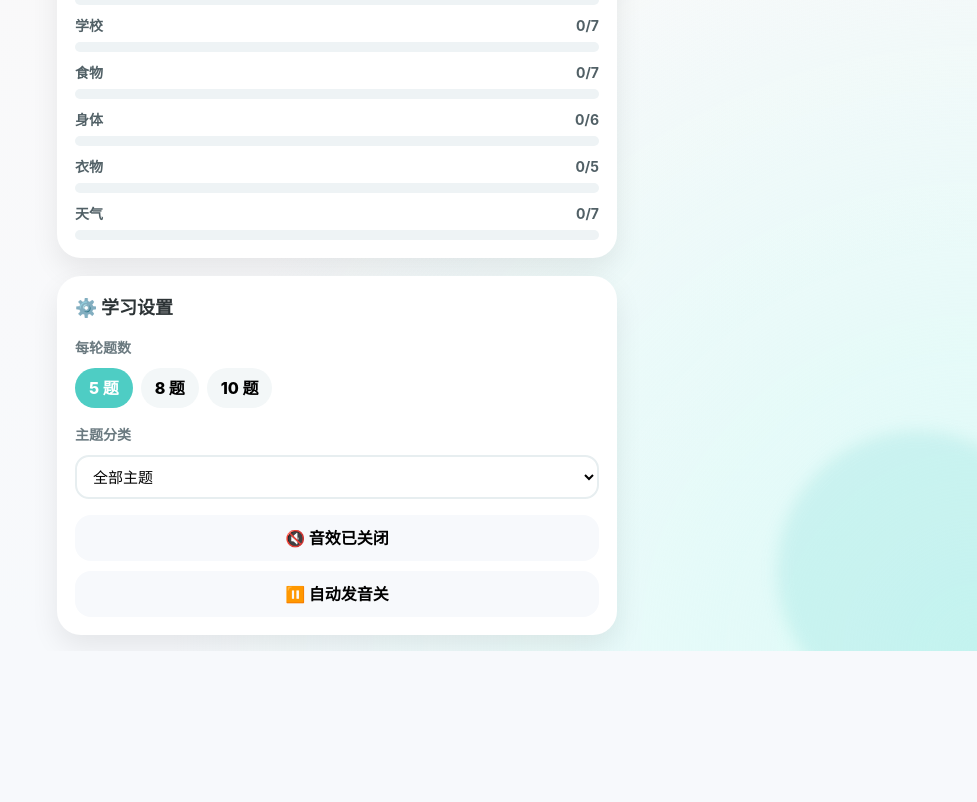
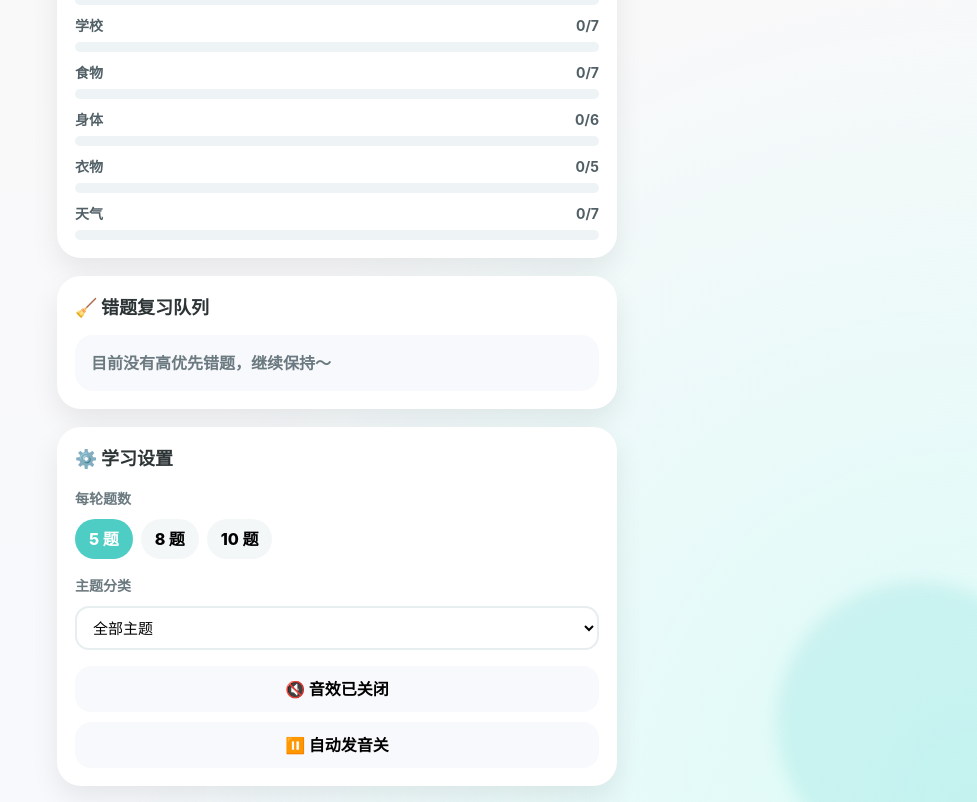
Before and after one commit to zhenxuanshi-ship-it/kid-english-learning, a React (Vite) app: page / in a window 1280 px wide. Shown: the part 1922-2724 px from the top of the page, without its empty margins (303-1280 px from the left). Before the commit the page ends 2573 px from the top, so only its background shows below. Built offline with nearby package versions, Linux system fonts and the light colour scheme.

Commit message:
feat: add review queue to home dashboard

```diff
--- a/src/app/App.tsx
+++ b/src/app/App.tsx
@@ -8,6 +8,7 @@ import { useGameStore } from '../store/gameStore';
 import { useSettingsStore } from '../store/settingsStore';
 import { allWords, wordCategories } from '../data/words';
 import { getHomeRecommendation } from '../lib/recommendation';
+import { buildReviewQueue } from '../lib/review';
 import { buildLearningStats } from '../lib/stats';
 import type { GameMode } from '../types/question';
 
@@ -55,6 +56,7 @@ export default function App() {
 
   const stats = useMemo(() => buildLearningStats(allWords, wordProgressMap), [wordProgressMap]);
   const recommendation = useMemo(() => getHomeRecommendation(stats), [stats]);
+  const reviewQueue = useMemo(() => buildReviewQueue(allWords, wordProgressMap).slice(0, 5), [wordProgressMap]);
 
   const handleStart = () => {
     game.startRound(currentMode);
@@ -105,6 +107,7 @@ export default function App() {
             onToggleSoundEnabled={toggleSoundEnabled}
             stats={stats}
             recommendation={recommendation}
+            reviewQueue={reviewQueue}
           />
         ) : null}
 
--- /dev/null
+++ b/src/components/common/ReviewQueueCard.tsx
@@ -0,0 +1,76 @@
+import type { CSSProperties } from 'react';
+import type { ReviewWordItem } from '../../lib/review';
+
+interface ReviewQueueCardProps {
+  items: ReviewWordItem[];
+}
+
+export function ReviewQueueCard({ items }: ReviewQueueCardProps) {
+  if (items.length === 0) {
+    return (
+      <div style={styles.card}>
+        <div style={styles.title}>🧹 错题复习队列</div>
+        <div style={styles.empty}>目前没有高优先错题，继续保持～</div>
+      </div>
+    );
+  }
+
+  return (
+    <div style={styles.card}>
+      <div style={styles.title}>🔁 错题复习队列</div>
+      <div style={styles.list}>
+        {items.map((item, index) => (
+          <div key={item.wordId} style={styles.row}>
+            <div style={styles.rank}>{index + 1}</div>
+            <div style={styles.main}>
+              <div style={styles.wordLine}>{item.chinese} · {item.english}</div>
+              <div style={styles.meta}>错 {item.wrongCount} 次 · 当前阶段 {item.learningStage}</div>
+            </div>
+          </div>
+        ))}
+      </div>
+    </div>
+  );
+}
+
+const styles: Record<string, CSSProperties> = {
+  card: {
+    background: '#fff',
+    borderRadius: 24,
+    padding: 18,
+    boxShadow: '0 12px 28px rgba(0,0,0,0.08)',
+    display: 'grid',
+    gap: 14,
+  },
+  title: { fontWeight: 900, fontSize: 18 },
+  empty: {
+    background: '#f7f9fc',
+    borderRadius: 18,
+    padding: 16,
+    color: '#6b7a80',
+    fontWeight: 700,
+  },
+  list: { display: 'grid', gap: 10 },
+  row: {
+    display: 'flex',
+    gap: 12,
+    alignItems: 'center',
+    background: '#fff8f8',
+    borderRadius: 18,
+    padding: '12px 14px',
+  },
+  rank: {
+    width: 30,
+    height: 30,
+    borderRadius: 999,
+    background: '#ff7675',
+    color: '#fff',
+    display: 'grid',
+    placeItems: 'center',
+    fontWeight: 900,
+    flexShrink: 0,
+  },
+  main: { display: 'grid', gap: 4 },
+  wordLine: { fontWeight: 800 },
+  meta: { color: '#7b8a90', fontSize: 13, fontWeight: 700 },
+};
--- /dev/null
+++ b/src/lib/review.ts
@@ -0,0 +1,39 @@
+import type { WordProgress } from '../features/progress/types';
+import type { Word } from '../types/word';
+
+export interface ReviewWordItem {
+  wordId: number;
+  english: string;
+  chinese: string;
+  wrongCount: number;
+  correctCount: number;
+  learningStage: WordProgress['learningStage'];
+  lastMode?: WordProgress['lastMode'];
+  lastReviewedAt?: number;
+}
+
+export function buildReviewQueue(words: Word[], wordProgressMap: Record<number, WordProgress>): ReviewWordItem[] {
+  const items: ReviewWordItem[] = [];
+
+  Object.values(wordProgressMap)
+    .filter((progress) => progress.wrongCount > 0)
+    .forEach((progress) => {
+      const word = words.find((item) => item.id === progress.wordId);
+      if (!word) return;
+      items.push({
+        wordId: progress.wordId,
+        english: word.english,
+        chinese: word.chinese,
+        wrongCount: progress.wrongCount,
+        correctCount: progress.correctCount,
+        learningStage: progress.learningStage,
+        lastMode: progress.lastMode,
+        lastReviewedAt: progress.lastReviewedAt,
+      });
+    });
+
+  return items.sort((a, b) => {
+    if (b.wrongCount !== a.wrongCount) return b.wrongCount - a.wrongCount;
+    return (b.lastReviewedAt ?? 0) - (a.lastReviewedAt ?? 0);
+  });
+}
--- a/src/pages/HomePage.tsx
+++ b/src/pages/HomePage.tsx
@@ -1,9 +1,11 @@
 import type { CSSProperties } from 'react';
 import { motion } from 'framer-motion';
 import { RecommendationCard } from '../components/common/RecommendationCard';
+import { ReviewQueueCard } from '../components/common/ReviewQueueCard';
 import { SettingsPanel } from '../components/common/SettingsPanel';
 import { StatsPanel } from '../components/common/StatsPanel';
 import type { HomeRecommendation } from '../lib/recommendation';
+import type { ReviewWordItem } from '../lib/review';
 import type { LearningStats } from '../lib/stats';
 import type { GameMode } from '../types/question';
 
@@ -23,6 +25,7 @@ interface HomePageProps {
   onToggleSoundEnabled: () => void;
   stats: LearningStats;
   recommendation: HomeRecommendation;
+  reviewQueue: ReviewWordItem[];
 }
 
 const modes: Array<{ value: GameMode; label: string; emoji: string; desc: string; color: string }> = [
@@ -47,6 +50,7 @@ export function HomePage({
   onToggleSoundEnabled,
   stats,
   recommendation,
+  reviewQueue,
 }: HomePageProps) {
   return (
     <motion.div style={styles.wrap} initial={{ opacity: 0, y: 12 }} animate={{ opacity: 1, y: 0 }}>
@@ -86,6 +90,7 @@ export function HomePage({
       </motion.button>
 
       <StatsPanel stats={stats} />
+      <ReviewQueueCard items={reviewQueue} />
 
       <SettingsPanel
         roundSize={roundSize}
```
Also changed, not shown: 1 other file (tests, documents, lock files or other folders).
